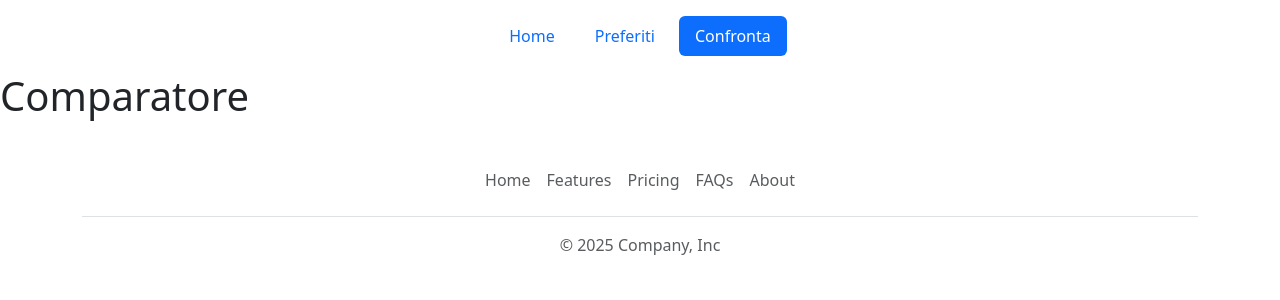
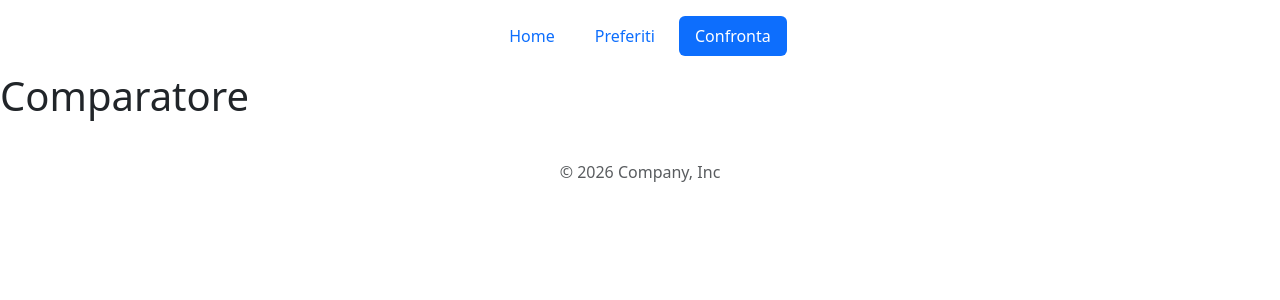
Before and after one commit to gabriele-chiocca/progetto-finale-spec-frontend-front, a React (Vite) app: page /compare in a window 1280 px wide. Shown: the top 300 px of the page. Built offline with nearby package versions, Linux system fonts and the light colour scheme.

Commit message:
creation detail page and add event button click to go from the list to the page and back from the detail page to the list

```diff
--- a/package.json
+++ b/package.json
@@ -12,6 +12,7 @@
   "dependencies": {
     "@popperjs/core": "^2.11.8",
     "bootstrap": "^5.3.8",
+    "bootstrap-icons": "^1.13.1",
     "react": "^19.2.6",
     "react-dom": "^19.2.6",
     "react-router-dom": "^7.18.1"
--- a/src/components/AnimeCard.jsx
+++ b/src/components/AnimeCard.jsx
@@ -1,3 +1,5 @@
+import { Link } from 'react-router-dom';
+
 function AnimeCard({ anime }) {
   return (
     <div className="col-12 col-md-6 col-lg-4">
@@ -13,6 +15,10 @@ function AnimeCard({ anime }) {
           <p>{anime.category}</p>
           <p>Rating: {anime.rating}</p>
           <p>{anime.description}</p>
+
+          <Link to={`/anime/${anime.id}`} className="btn btn-primary">
+            Scopri di più
+          </Link>
         </div>
       </div>
     </div>
--- a/src/components/Footer.jsx
+++ b/src/components/Footer.jsx
@@ -4,36 +4,8 @@ function Footer() {
       {' '}
       <footer className="py-3 my-4">
         {' '}
-        <ul className="nav justify-content-center border-bottom pb-3 mb-3">
-          {' '}
-          <li className="nav-item">
-            <a href="#" className="nav-link px-2 text-body-secondary">
-              Home
-            </a>
-          </li>{' '}
-          <li className="nav-item">
-            <a href="#" className="nav-link px-2 text-body-secondary">
-              Features
-            </a>
-          </li>{' '}
-          <li className="nav-item">
-            <a href="#" className="nav-link px-2 text-body-secondary">
-              Pricing
-            </a>
-          </li>{' '}
-          <li className="nav-item">
-            <a href="#" className="nav-link px-2 text-body-secondary">
-              FAQs
-            </a>
-          </li>{' '}
-          <li className="nav-item">
-            <a href="#" className="nav-link px-2 text-body-secondary">
-              About
-            </a>
-          </li>{' '}
-        </ul>{' '}
         <p className="text-center text-body-secondary">
-          © 2025 Company, Inc
+          © 2026 Company, Inc
         </p>{' '}
       </footer>{' '}
     </div>
--- a/src/main.jsx
+++ b/src/main.jsx
@@ -5,6 +5,7 @@ import App from './App.jsx';
 
 import 'bootstrap/dist/css/bootstrap.min.css';
 import 'bootstrap/dist/js/bootstrap.bundle.min.js';
+import 'bootstrap-icons/font/bootstrap-icons.css';
 
 createRoot(document.getElementById('root')).render(
   <StrictMode>
--- a/src/pages/AnimeDetail.jsx
+++ b/src/pages/AnimeDetail.jsx
@@ -1,5 +1,107 @@
+import { useParams } from 'react-router-dom';
+import { useState, useEffect } from 'react';
+
+import { getAnimesById } from '../services/animeApi';
+
+import { Link } from 'react-router-dom';
+
 function AnimeDetail() {
-  return <h1>Dettaglio Anime</h1>;
+  const [anime, setAnime] = useState(null);
+  const [loading, setLoading] = useState(true);
+  const [error, setError] = useState('');
+  const { id } = useParams();
+
+  useEffect(() => {
+    async function loadAnime() {
+      try {
+        const data = await getAnimesById(id);
+
+        setAnime(data);
+      } catch (error) {
+        setError(error.message);
+      } finally {
+        setLoading(false);
+      }
+    }
+
+    loadAnime();
+  }, [id]);
+
+  if (loading) {
+    return <p>Pagina in caricamento</p>;
+  }
+
+  if (error) {
+    return <p>{error}</p>;
+  }
+
+  return (
+    <div className="container py-4">
+      <div className="row">
+        <div className="col-12 col-lg-5">
+          <div>
+            <Link className="h6 text-secondary" to={'/'}>
+              <i className="bi bi-arrow-left-short h2"></i>
+            </Link>
+            <img
+              className="img-fluid w-100 mt-3"
+              src={anime.image}
+              alt={anime.title}
+            />
+          </div>
+        </div>
+
+        <div className="col-12 col-lg-7">
+          <div>
+            <h1>{anime.title}</h1>
+            <div className="my-3">
+              <button className="btn btn-primary">Aggiungi ai preferiti</button>
+              <button className="btn btn-secondary ms-2">Confronta</button>
+            </div>
+
+            <div>
+              <h2 className="h4">General Info</h2>
+              <div>
+                <h3 className="h5">Studio</h3>
+                <p>{anime.studio}</p>
+              </div>
+
+              <div>
+                <h3 className="h5">Rating</h3>
+                <p>{anime.rating}</p>
+              </div>
+
+              <div>
+                <h3 className="h5">Total Episodes</h3>
+                <p>{anime.episodes}</p>
+              </div>
+
+              <div>
+                <h3 className="h5">Total Seasons</h3>
+                <p>{anime.seasons}</p>
+              </div>
+
+              <div>
+                <h3 className="h5">Description</h3>
+                <p>{anime.description}</p>
+              </div>
+            </div>
+          </div>
+        </div>
+
+        <div className="col-12 gy-5">
+          <h2 className="mb-3">Trailer</h2>
+          <iframe
+            width="100%"
+            height="500"
+            src={anime.trailerUrl}
+            title={`Trailer of ${anime.title}`}
+            allowFullScreen
+          ></iframe>
+        </div>
+      </div>
+    </div>
+  );
 }
 
 export default AnimeDetail;
```
Also changed, not shown: 1 other file (tests, documents, lock files or other folders).
